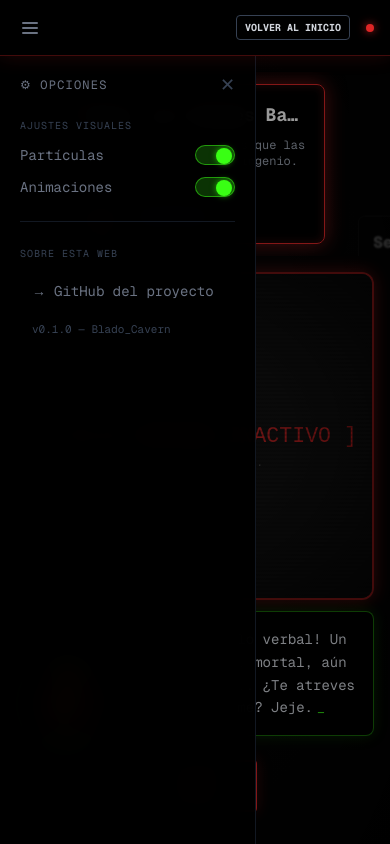
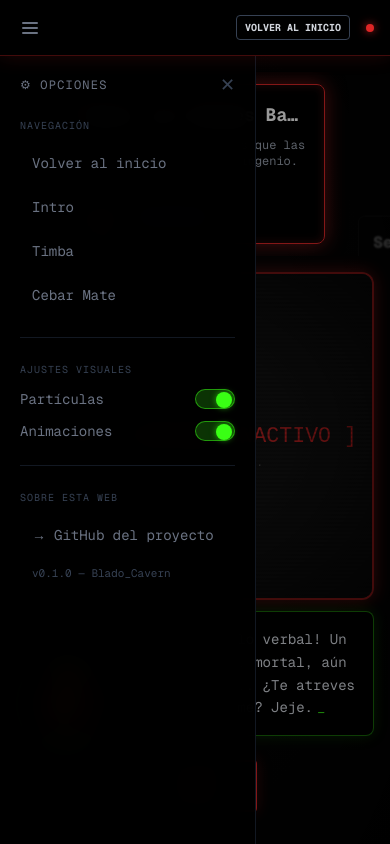
Before and after one commit to GalvanAlexis/bladoPC, a Next.js app: page /timba in a window 390 px wide. Both pictures are taken after a click on the button "Toggle sidebar". Built offline with nearby package versions, Linux system fonts and the light colour scheme.

Commit message:
fix: anadir botones de navegacion en sidebar para mobile ISS-043

```diff
--- /dev/null
+++ b/documentacion/issues/ISS-043_navbar-mobile.md
@@ -0,0 +1,24 @@
+# ISS-043: Navbar no visible en Mobile
+
+**Estado:** En progreso
+**Branch de implementación:** `feature/ISS-043-navbar-mobile`
+**Tipo:** Bugfix / Responsive Design
+
+---
+
+## Visión General
+
+Al visualizar la aplicación desde un dispositivo móvil, las opciones de navegación principales de la `Navbar` (Intro, Timba, Cebar Mate) no se muestran.
+El usuario se queda sin forma de navegar a estas secciones en dispositivos pequeños.
+
+## Causa Raíz
+
+En `Navbar.tsx`, los botones de navegación tienen la clase de Tailwind `hidden sm:flex`, lo que oculta las opciones en pantallas con ancho menor a `sm` (`640px`) para evitar desbordar la barra superior (que ya tiene el logo, el botón de menú y otros indicadores).
+Sin embargo, no existe un *fallback* de esta navegación para la versión móvil en el `Sidebar` (menú hamburguesa), que es lo que el usuario esperaría al abrir el panel.
+
+## Solución
+
+1. Modificar `Sidebar.tsx` para incluir una nueva sección "Navegación".
+2. Mostrar esta sección principalmente en mobile (`sm:hidden` o dejarla visible siempre, pero ya que están en la Navbar, ocultarla en desktop podría ser lo mejor).
+3. Añadir los botones "Intro", "Timba" y "Cebar Mate" dentro del Sidebar, utilizando `useRouter` y `useAppContext` (para `replayIntro`).
+4. Al hacer click, realizar la navegación y cerrar el Sidebar automáticamente.
--- a/src/components/Sidebar.tsx
+++ b/src/components/Sidebar.tsx
@@ -6,6 +6,7 @@
  */
 import React from 'react';
 import { motion, AnimatePresence } from 'framer-motion';
+import { useRouter } from 'next/navigation';
 import { useAppContext } from '@/lib/AppContext';
 
 interface SidebarProps {
@@ -14,7 +15,8 @@ interface SidebarProps {
 }
 
 export default function Sidebar({ isOpen, onClose }: SidebarProps) {
-  const { particlesEnabled, animationsEnabled, setParticlesEnabled, setAnimationsEnabled } = useAppContext();
+  const router = useRouter();
+  const { particlesEnabled, animationsEnabled, setParticlesEnabled, setAnimationsEnabled, replayIntro } = useAppContext();
 
   return (
     <AnimatePresence>
@@ -53,6 +55,42 @@ export default function Sidebar({ isOpen, onClose }: SidebarProps) {
                   ✕
                 </button>
               </div>
+
+              {/* ─── Navegación (Solo Mobile) ─── */}
+              <section className="sm:hidden">
+                <h3 className="text-[10px] uppercase tracking-widest text-gray-700 mb-3 font-mono">
+                  Navegación
+                </h3>
+                <div className="flex flex-col gap-2">
+                  <button
+                    onClick={() => { onClose(); router.push('/'); }}
+                    className="text-left px-3 py-2 rounded text-sm text-gray-500 hover:text-toxic hover:bg-gray-800/40 transition-colors font-mono"
+                  >
+                    Volver al inicio
+                  </button>
+                  <button
+                    onClick={() => { onClose(); replayIntro(); }}
+                    className="text-left px-3 py-2 rounded text-sm text-gray-500 hover:text-toxic hover:bg-gray-800/40 transition-colors font-mono"
+                  >
+                    Intro
+                  </button>
+                  <button
+                    onClick={() => { onClose(); router.push('/timba'); }}
+                    className="text-left px-3 py-2 rounded text-sm text-gray-500 hover:text-toxic hover:bg-gray-800/40 transition-colors font-mono"
+                  >
+                    Timba
+                  </button>
+                  <button
+                    onClick={() => { onClose(); router.push('/cebar-mate'); }}
+                    className="text-left px-3 py-2 rounded text-sm text-gray-500 hover:text-toxic hover:bg-gray-800/40 transition-colors font-mono"
+                  >
+                    Cebar Mate
+                  </button>
+                </div>
+              </section>
+
+              {/* Divisor */}
+              <div className="border-t border-gray-800/60 sm:hidden" />
 
               {/* ─── Ajustes Visuales ─── */}
               <section>
```
Also changed, not shown: 1 other file (tests, documents, lock files or other folders).
